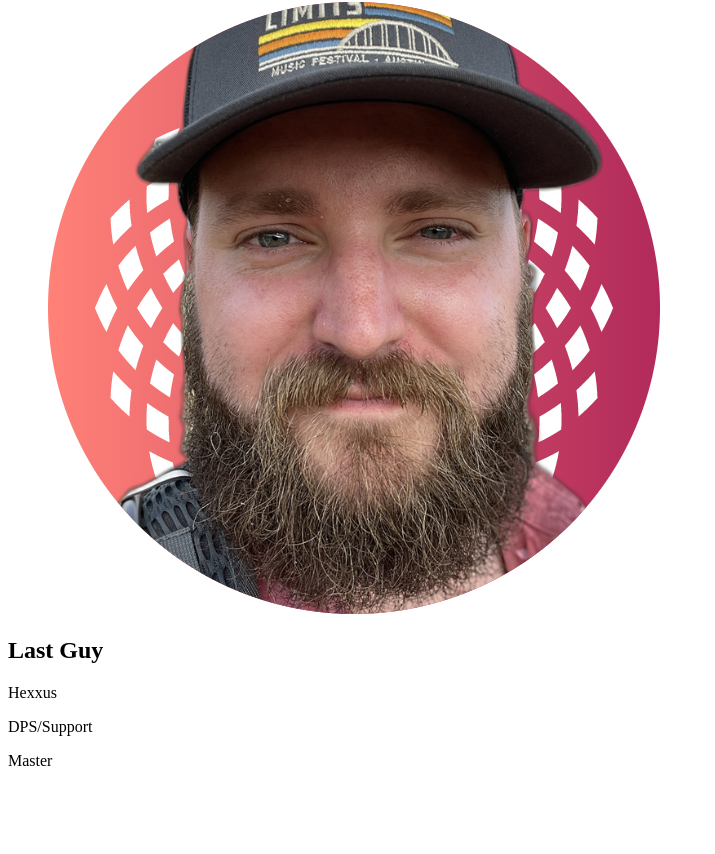
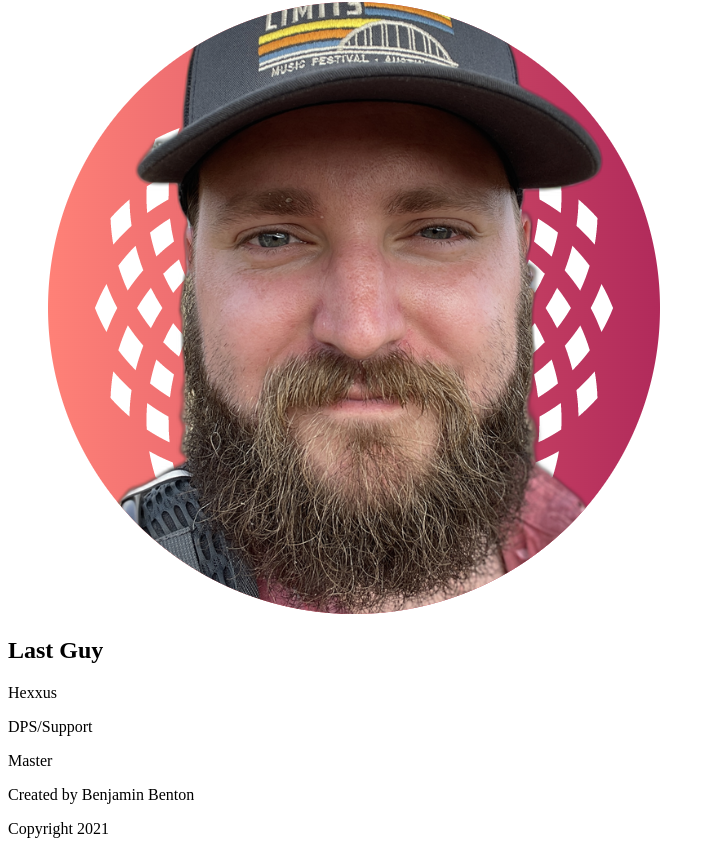
Before and after one commit to BenBentonOfficial/esports, a Next.js app: page /teams in a window 1280 px wide. Shown: the part 10293-11147 px from the top of the page, without its empty margins (0-715 px from the left). Before the commit the page ends 11079 px from the top, so only its background shows below. Built offline with nearby package versions, Linux system fonts and the light colour scheme.

Commit message:
footer component

```diff
--- /dev/null
+++ b/components/footer.js
@@ -0,0 +1,8 @@
+export default function Footer() {
+  return (
+    <footer className="flex flex-col text-xs items-center justify-center w-full h-24">
+      <p>Created by Benjamin Benton </p>
+      <p>Copyright 2021</p>
+    </footer>
+  );
+}
--- a/pages/info.js
+++ b/pages/info.js
@@ -1,3 +1,4 @@
+import Footer from "../components/footer";
 import Navbar from "../components/navbar";
 
 export default function Info(){
@@ -5,6 +6,7 @@ export default function Info(){
     <>
     <Navbar />
       <h1>yo</h1>
+      <Footer />
     </>
   )
 }
--- a/pages/teams.js
+++ b/pages/teams.js
@@ -1,4 +1,5 @@
 import Carousel from "../components/carousel";
+import Footer from "../components/footer";
 import Navbar from "../components/navbar";
 import PlayerCard from "../components/playerCard";
 
@@ -101,6 +102,7 @@ export default function Teams() {
           imgURL="/images/ben_pfp.png"
         />
       </div>
+      <Footer />
     </>
   );
 }
```
Also changed, not shown: pages/index.js (+2 -5 lines).
